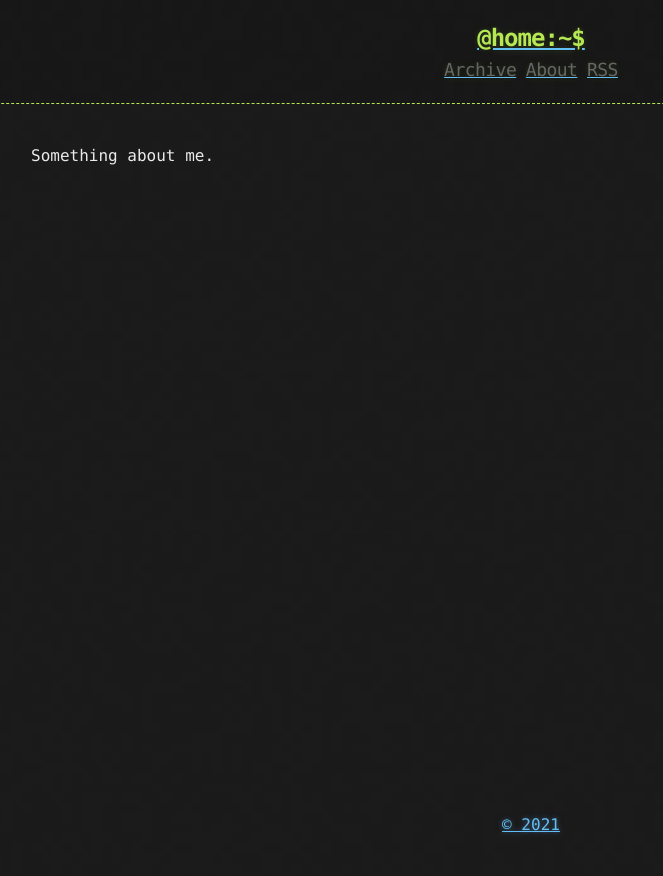
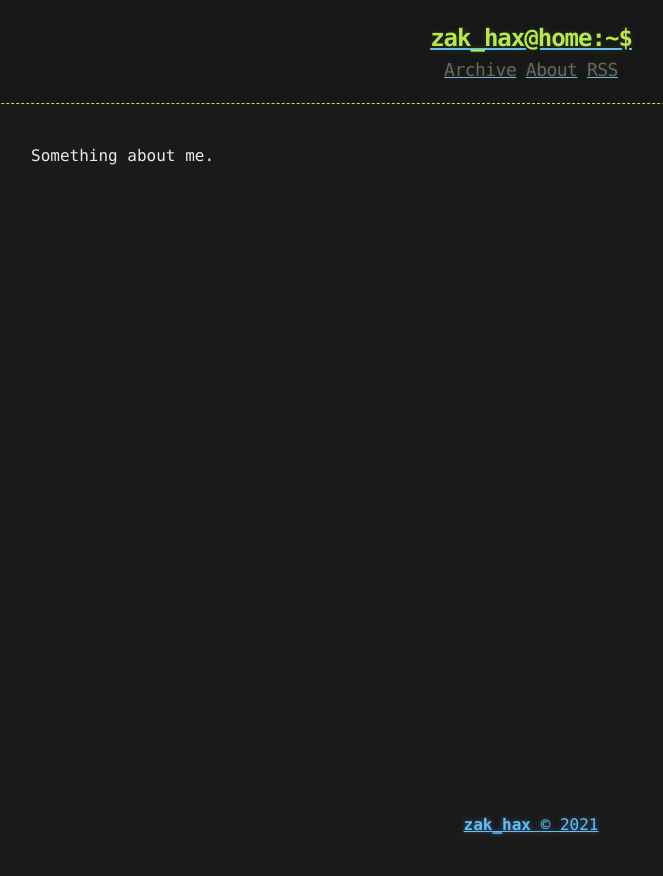
Before and after one commit to ZSECURE/zsecure-blog, a Jekyll site: the page built from about.md, in a window 1280 px wide. Shown: the top 876 px of the page, without its empty margins (109-772 px from the left). Built offline with Jekyll 4.4.1, drawn with Linux system fonts in a browser that asks for light colours.

Commit message:
Update _config.yml

```diff
--- a/_config.yml
+++ b/_config.yml
@@ -1,8 +1,37 @@
+title: Zsecure
+description: "Zsecure Cyber Security Blog"
+author:
+  name: "zak_hax"
+  email: "zak@zsecure.uk"
+  url: "https://zsecure.uk/zsecure-blog"
+
+baseurl: /
+
+source: .
+destination: ./_site
+permalink: /:title
+paginate: 3
+paginate_path: /page/:num/
+
+defaults:
+  -
+    scope:
+      path: ""
+      type: "posts"
+    values:
+      layout: "post"
+
+future: true
+plugins:
+  - jekyll-seo-tag
+  - jekyll-paginate
+  - jekyll-sitemap
+  - jekyll-feed
+
+# Custom variables
+owner : "zak_hax"
+year : "2021"
+
 theme: jekyll-theme-hacker
-title: Zsecure
-description: Zsecure Cyber Security Blog
 twitter_username: zak_hax
 github_username: zsecure
-
-plugins:
- - jekyll-feed
```
